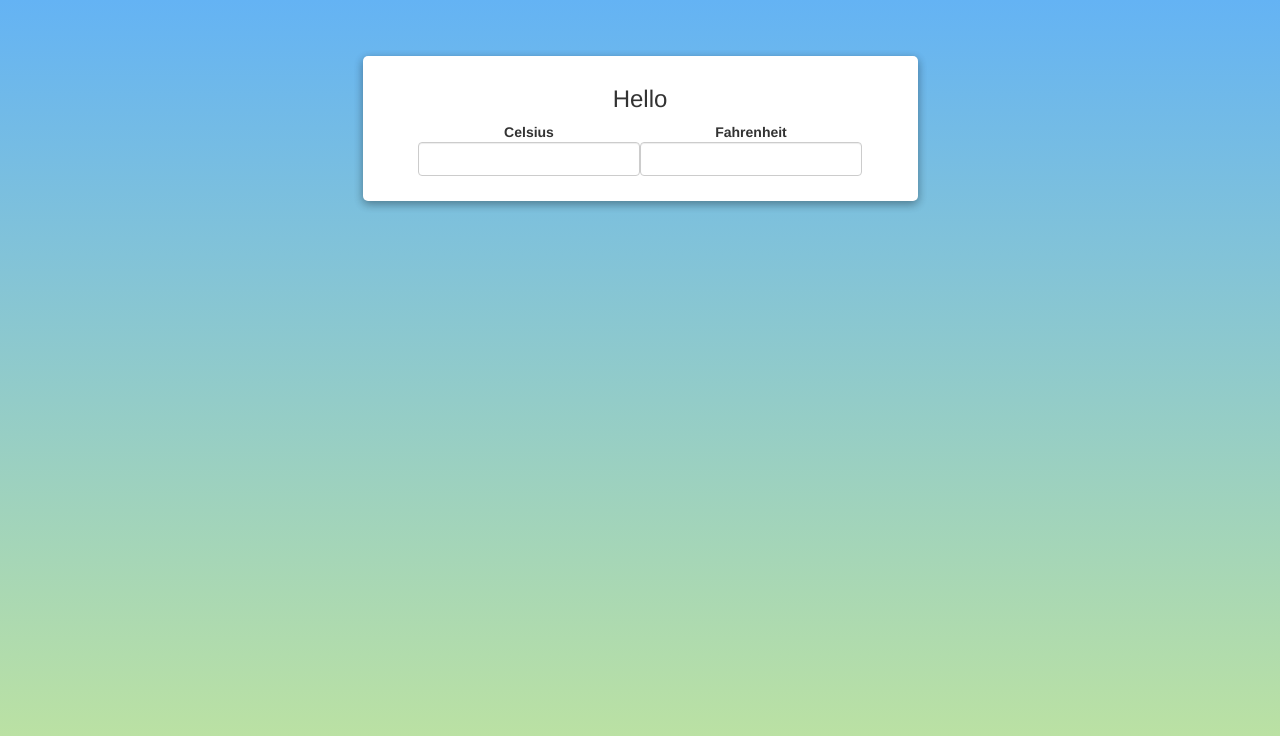
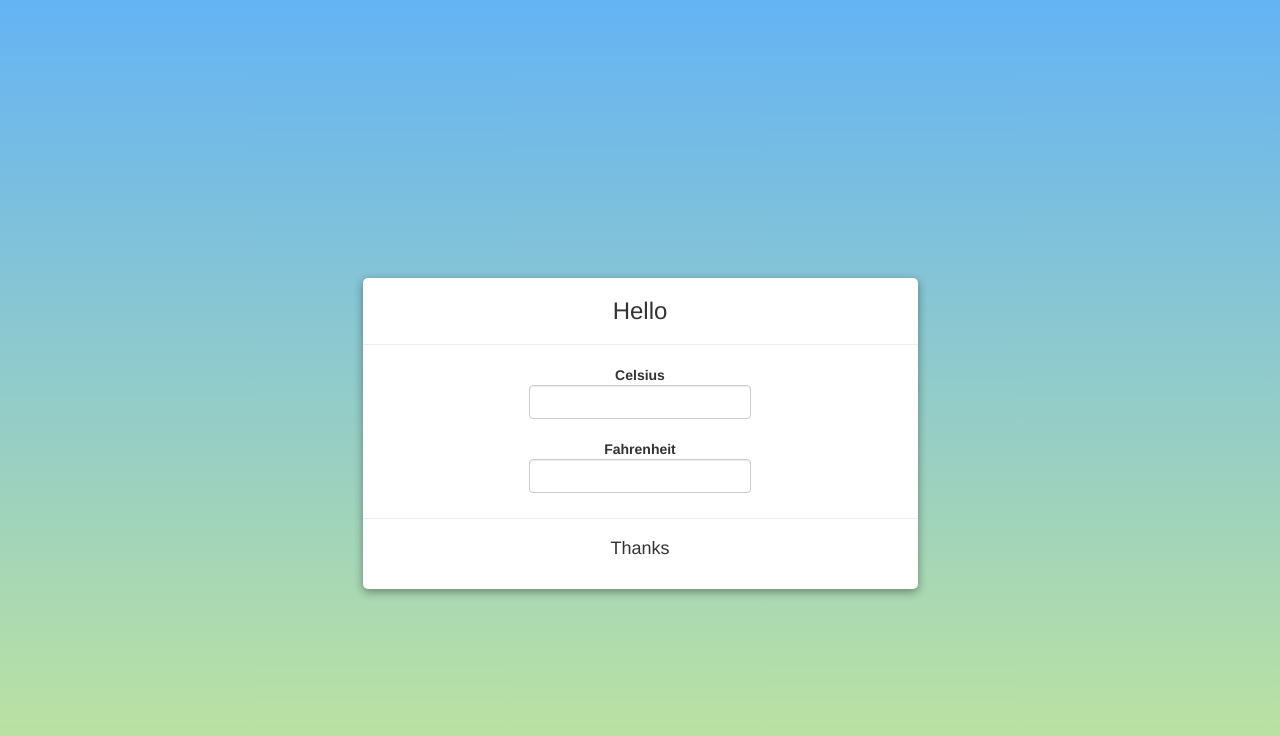
Before and after one commit to iPilotte/CelsiusToFahrenheit, a React (Create React App) app: page / in a window 1280 px wide. Shown: the top 736 px of the page. Built offline with nearby package versions, Linux system fonts and the light colour scheme.

Commit message:
form_update

```diff
--- a/src/App.js
+++ b/src/App.js
@@ -2,6 +2,18 @@ import React, { Component } from 'react';
 import './asset/css/App.css';
 
 class App extends Component {
+  constructor(){
+    super();
+    this.state = {
+      C: 0,
+      F: 0,
+    };
+  }
+
+  changeCeltoFah(i){
+    console.log(this.refs.Celsius.value)
+  }
+
   render() {
     return (
       <div className="container">
@@ -9,14 +21,21 @@ class App extends Component {
           <div className="col-md-6 col-md-offset-3">
             <div className="card">
               <h3>Hello</h3>
+              <hr/>
               <form className="form-horizontal">
-                <label>Celsius
-                  <input type="text" className="form-control"/>
-                </label>
-                <label>Fahrenheit
-                  <input type="text" className="form-control"/>
-                </label>
+                <div className="form-group">
+                  <label>Celsius
+                    <input type="text" ref="Celsius" className="form-control" onChange={() => this.changeCeltoFah()}/>
+                  </label>
+                </div>
+                <div className="form-group">
+                  <label>Fahrenheit
+                    <input type="text" className="form-control"/>
+                  </label>
+                </div>
               </form>
+              <hr/>
+              <h4>Thanks</h4>
             </div>
           </div>
         </div>
--- a/src/asset/css/App.css
+++ b/src/asset/css/App.css
@@ -1,11 +1,10 @@
 .card {
   background: #fff;
-  margin-top: 10%;
+  margin-top: 50%;
   text-align: center;
   width:100%;
   overflow: hidden;
   background: rgba(255,255,255,1);
-  padding: 10px;
   padding-bottom: 20px;
   box-shadow: 0 3px 10px rgba(0,0,0,0.16), 0 3px 10px rgba(0,0,0,0.23);
   border-radius: 5px;
--- a/src/asset/css/index.css
+++ b/src/asset/css/index.css
@@ -3,6 +3,7 @@ html, body{
 }
 
 body {
+  position: relative;
   margin: 0;
   padding: 0;
   font-family: sans-serif;
```
Also changed, not shown: firebase.json (added).
